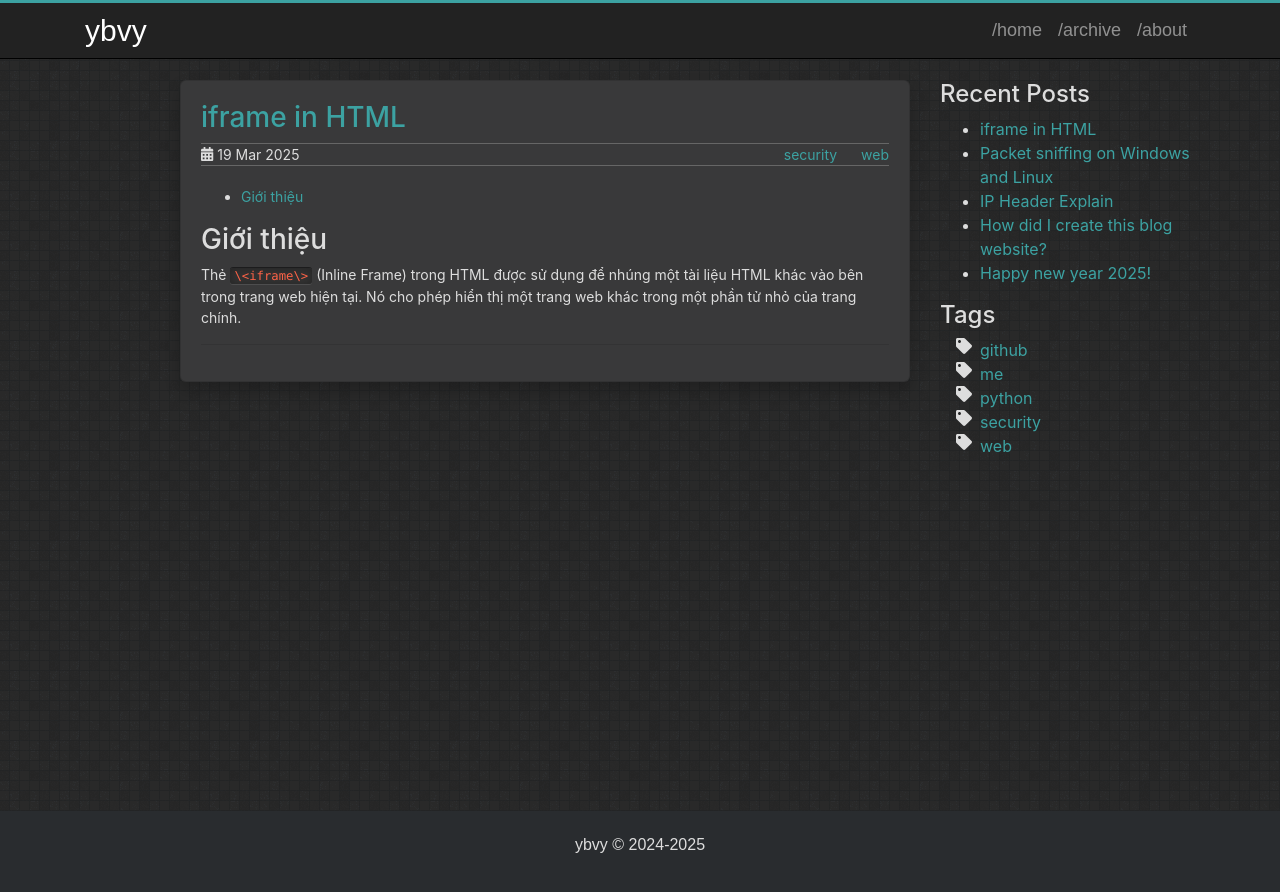
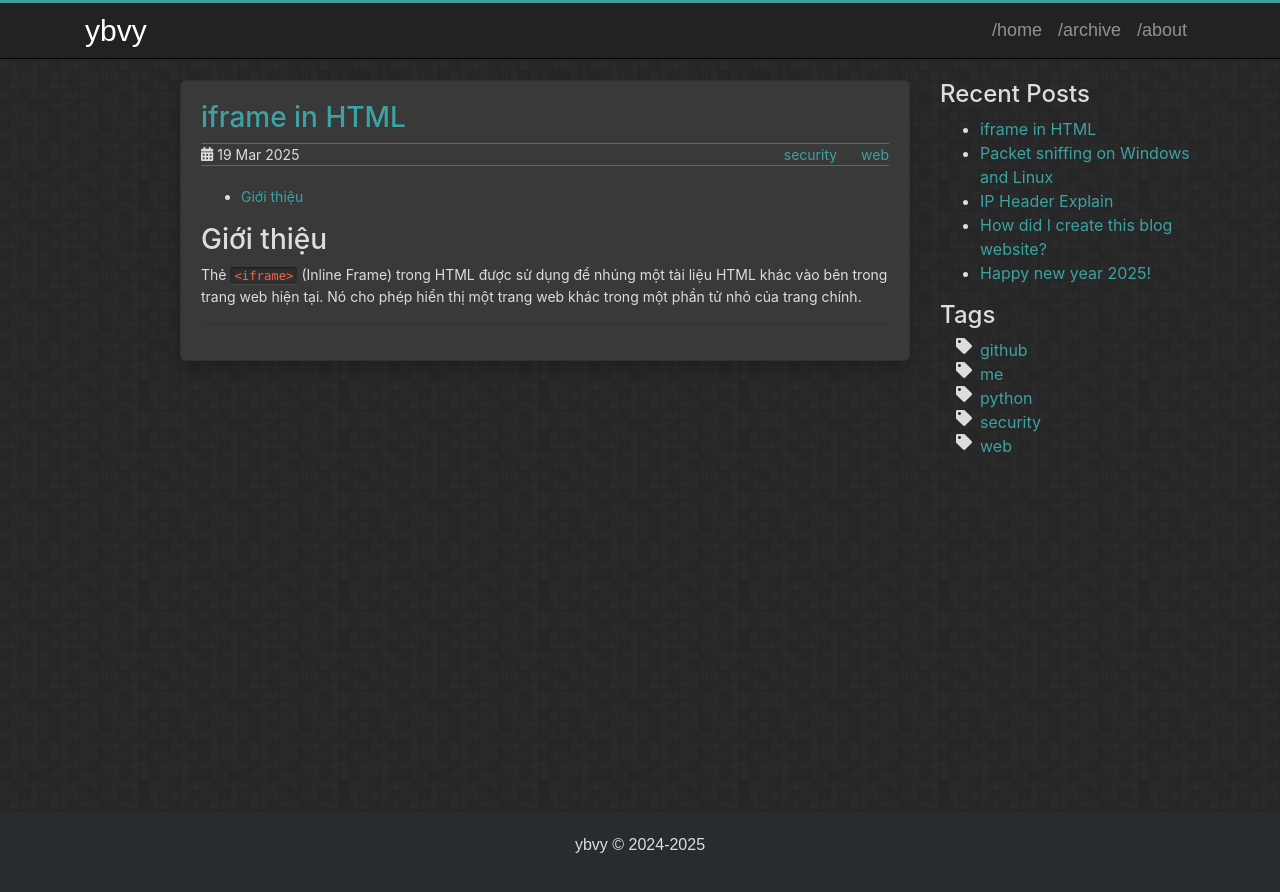
Before and after one commit to ybvy/ybvy.github.io, a Jekyll site: the page built from _posts/2025-03-19-iframe-in-html.md, in a window 1280 px wide. Shown: the top 892 px of the page. Built offline with Jekyll 4.4.1, drawn with Linux system fonts in a browser that asks for light colours; comment, search, counter and statistics services are not loaded.

```diff
--- a/_posts/2025-03-19-iframe-in-html.md
+++ b/_posts/2025-03-19-iframe-in-html.md
@@ -13,7 +13,7 @@ tags:
 ---
 
 # Giới thiệu
-Thẻ `\<iframe\>` (Inline Frame) trong HTML được sử dụng để nhúng một tài liệu HTML khác vào bên trong trang web hiện tại. Nó cho phép hiển thị một trang web khác trong một phần tử nhỏ của trang chính.
+Thẻ `<iframe>` (Inline Frame) trong HTML được sử dụng để nhúng một tài liệu HTML khác vào bên trong trang web hiện tại. Nó cho phép hiển thị một trang web khác trong một phần tử nhỏ của trang chính.
 
 ---
 <script src="https://giscus.app/client.js"
```
